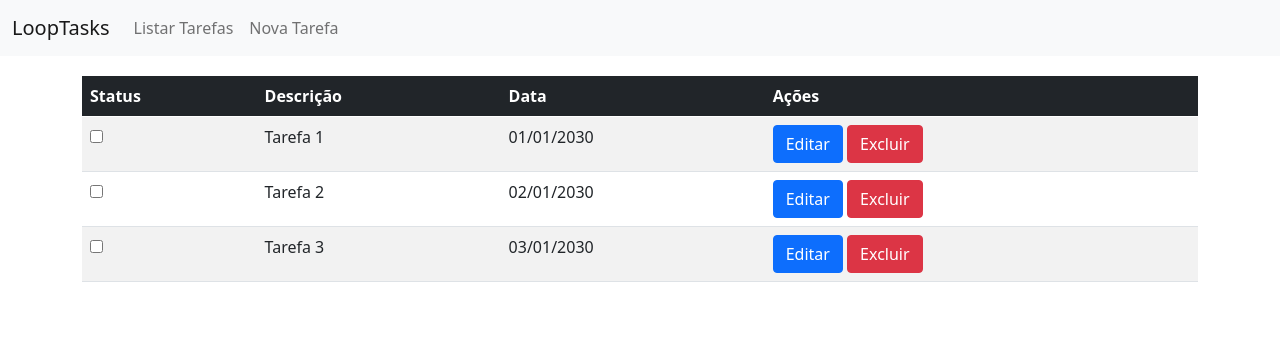
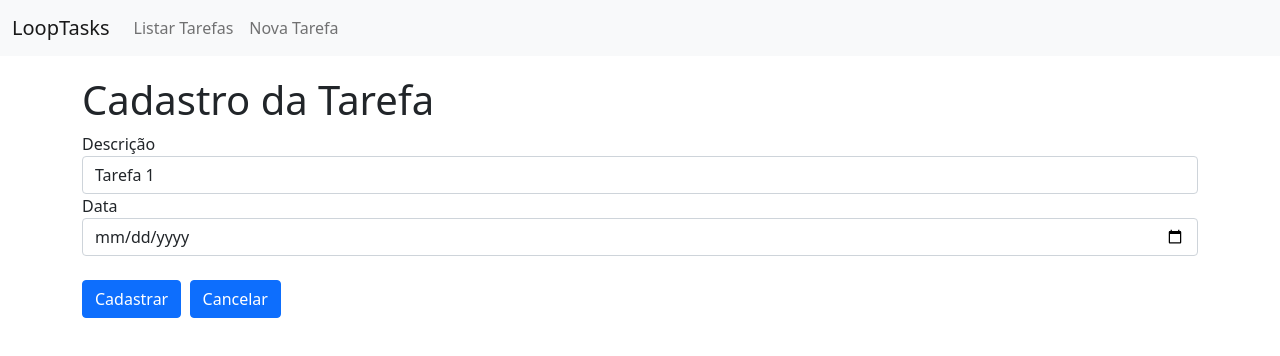
Before and after one commit to leogersen/loop-frontend, a React (Create React App) app: page /form/1 in a window 1280 px wide. Shown: the top 356 px of the page. Built offline with nearby package versions, Linux system fonts and the light colour scheme.

Commit message:
Edit Mode

```diff
--- a/src/App.js
+++ b/src/App.js
@@ -18,6 +18,7 @@ class App extends Component {
         <div className="container" style={{marginTop: 20}}>
         <Switch>
           <Route exact path="/form" component={TaskForm} />
+          <Route exact path="/form/:id" component={TaskForm} />
           <Route path="/" component={TaskListTable} />
         </Switch>
         </div>
--- a/src/api/TaskService.js
+++ b/src/api/TaskService.js
@@ -12,6 +12,11 @@ class TaskService {
         return this.tasks;
 
     }
+
+    load(id) {
+        return this.tasks.filter(t => t.id ===id)[0];
+    }
+
     delete(id) {
         this.tasks = this.tasks.filter(task => task.id !== id);
     }
--- a/src/components/TaskForm.js
+++ b/src/components/TaskForm.js
@@ -18,7 +18,13 @@ class TaskForm extends Component {
         this.onInputChangeHandler = this.onInputChangeHandler.bind(this);
     }
 
-
+    componentDidMount() {
+        const editId = this.props.match.params.id;
+        if (editId) {
+           const task =TaskService.load(~~editId);
+        this.setState({ task: task });
+        }
+    }
 
     onSubmitHandler(event) {
         event.preventDefault();
@@ -43,6 +49,7 @@ class TaskForm extends Component {
                         <input type="text"
                                 className="form-control"
                                 name="description"
+                                value={this.state.task.description}
                                 placeholder="Digite a descrição"
                                 onChange={this.onInputChangeHandler} />
 
@@ -52,6 +59,7 @@ class TaskForm extends Component {
                         <input type="date"
                                 className="form-control"
                                 name="whenToDo"
+                                value={this.state.task.whenToDo}
                                 placeholder="Informe a data"
                                 onChange={this.onInputChangeHandler} />
                     </div>
--- a/src/components/TaskListTable.js
+++ b/src/components/TaskListTable.js
@@ -2,6 +2,7 @@ import React, { Component } from 'react';
 import { toast, ToastContainer } from 'react-toastify';
 import TaskService from '../api/TaskService';
 import "react-toastify/dist/ReactToastify.css";
+import { Redirect } from 'react-router-dom';
 
 class TaskListTable extends Component {
 
@@ -15,6 +16,7 @@ class TaskListTable extends Component {
 
         this.onDeleteHandler = this.onDeleteHandler.bind(this);
         this.onStatusChangeHandler = this.onStatusChangeHandler.bind(this);
+        this.onEditHandler = this.onEditHandler.bind(this);
     }
 
 
@@ -34,6 +36,10 @@ class TaskListTable extends Component {
         toast.success("Tarefa excluída!", { position: toast.POSITION.BOTTOM_LEFT });
     }
 
+    onEditHandler(id) {
+        this.setState({ editId: id });
+    }
+
     onStatusChangeHandler(task) {
             task.done = !task.done;
             TaskService.save(task);
@@ -41,7 +47,13 @@ class TaskListTable extends Component {
 
     }
 
+
     render() {
+
+        if (this.state.editId > 0){
+            return <Redirect to={`/form/${this.state.editId}`} />
+        }
+
         return (
             <div>
                 <table className="table table-striped">
@@ -49,6 +61,7 @@ class TaskListTable extends Component {
                    {this.state.tasks.length > 0 ?<TableBody
                         tasks={this.state.tasks}
                         onDelete={this.onDeleteHandler}
+                        onEdit={this.onEditHandler}
                         onStatusChange={this.onStatusChangeHandler}
                         />
                     :
@@ -90,13 +103,16 @@ const TableBody = (props) => {
                     <td>{ task.done ? <s> {task.description} </s> : task.description }</td>
                     <td>{ task.done ? <s> {task.whenToDo} </s> : task.whenToDo }</td>
                     <td>
-                        <input className="btn btn-primary" type="button" value="Editar"></input>
+                        <input
+                        className="btn btn-primary"
+                        type="button"
+                        value="Editar"
+                        onClick={() => props.onEdit(task.id)} />
                         &nbsp;<input
                             className="btn btn-danger"
                             type="button"
                             value="Excluir"
-                            onClick={() => props.onDelete(task.id)}
-                        ></input>
+                            onClick={() => props.onDelete(task.id)} />
                     </td>
                 </tr>
             )}
```
Also changed, not shown: 1 other file (tests, documents, lock files or other folders).
